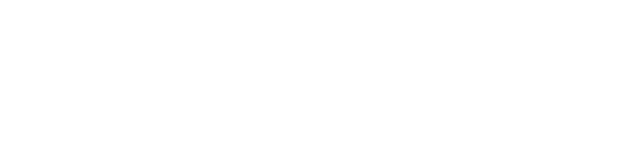
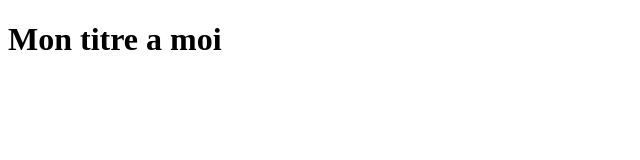
Before and after one commit to notsquale/progetGit, a plain HTML site: page index.html in a window 1280 px wide. Shown: the whole page, without its empty margins (0-640 px from the left). Drawn offline with Linux system fonts and the light colour scheme.

Commit message:
mon titre

```diff
--- a/index.html
+++ b/index.html
@@ -6,6 +6,6 @@
     <title>Document</title>
 </head>
 <body>
-
+    <h1>Mon titre a moi</h1>
 </body>
 </html>
```
Also changed, not shown: 1 other file.
